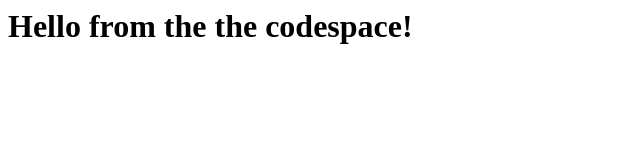
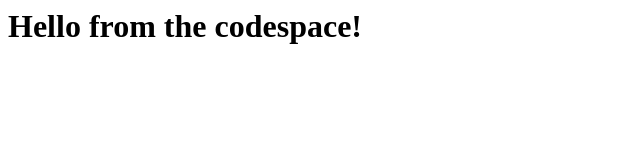
Before and after one commit to redgren-grumbholdt/skills-code-with-codespaces, a plain HTML site: page index.html in a window 1280 px wide. Shown: the whole page, without its empty margins (0-640 px from the left). Drawn offline with Linux system fonts and the light colour scheme.

Commit message:
Adding the

```diff
--- a/index.html
+++ b/index.html
@@ -1,3 +1,3 @@
 <html>
-  <h1>Hello from the the codespace!</h1>
+  <h1>Hello from the codespace!</h1>
 </html>
```
